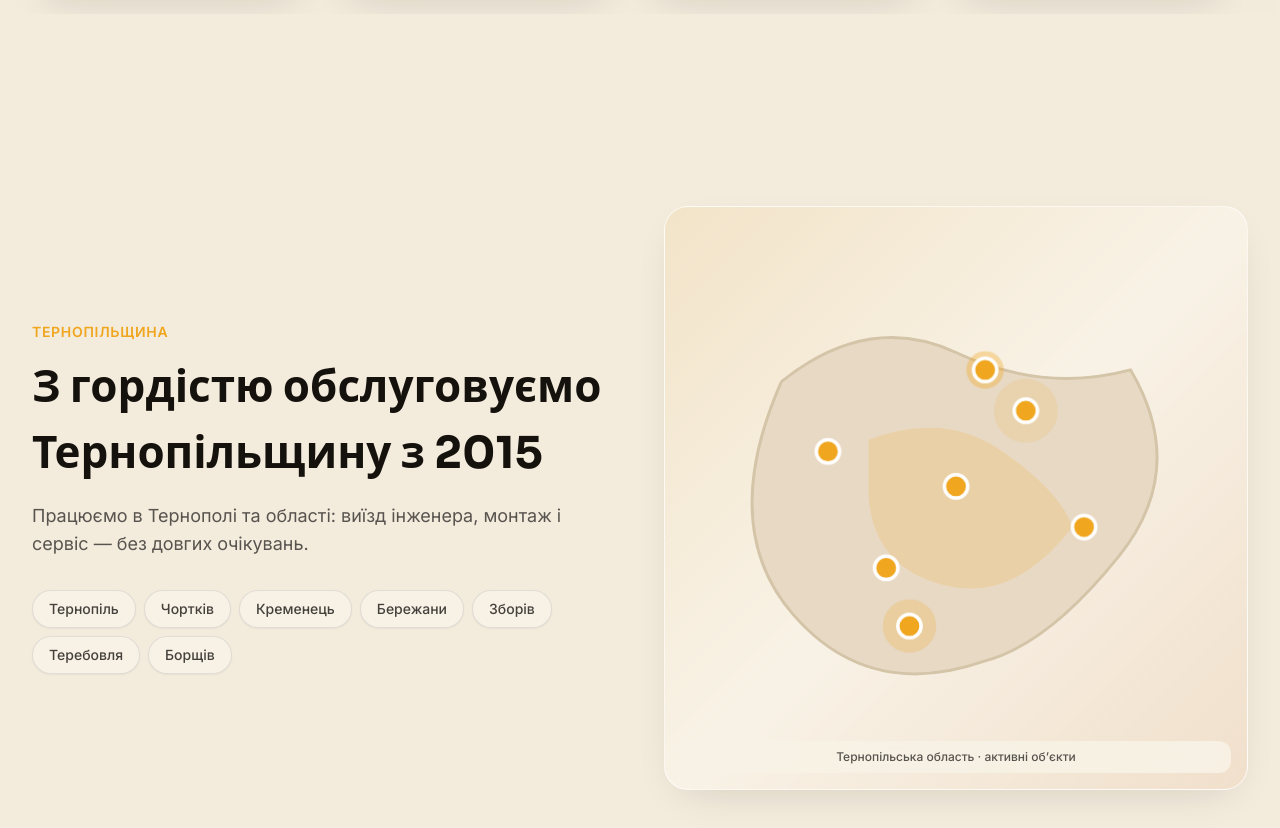
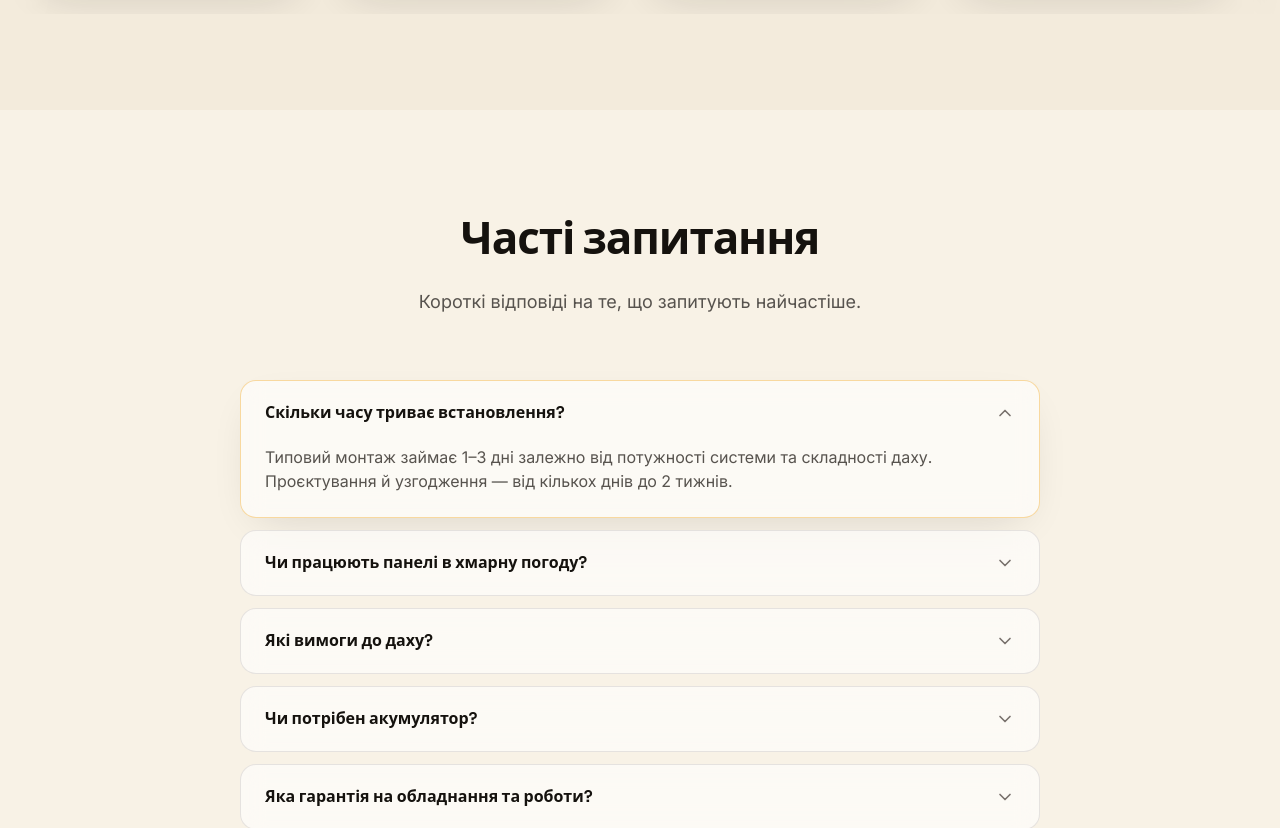
Before and after one commit to OleksandrShchur/SolarEnergy, a React (Vite) app: page / in a window 1280 px wide. Shown: the part 4974-5802 px from the top of the page. Built offline with nearby package versions, Linux system fonts and the light colour scheme.

Commit message:
remove service area section

```diff
--- a/src/App.tsx
+++ b/src/App.tsx
@@ -6,7 +6,6 @@ import { FinalCTA } from './sections/FinalCTA'
 import { Hero } from './sections/Hero'
 import { HowItWorks } from './sections/HowItWorks'
 import { SavingsCalculator } from './sections/SavingsCalculator'
-import { ServiceArea } from './sections/ServiceArea'
 import { Technology } from './sections/Technology'
 import { Testimonials } from './sections/Testimonials'
 import { WhySolar } from './sections/WhySolar'
@@ -22,7 +21,6 @@ export default function App() {
         <SavingsCalculator />
         <Technology />
         <Testimonials />
-        <ServiceArea />
         <FAQ />
         <FinalCTA />
       </main>
--- a/src/content/site.ts
+++ b/src/content/site.ts
@@ -214,15 +214,6 @@ export const testimonials = {
   ],
 }
 
-export const serviceArea = {
-  title: 'Тернопільщина',
-  headline: 'З гордістю обслуговуємо Тернопільщину з 2015',
-  description:
-    'Працюємо в Тернополі та області: виїзд інженера, монтаж і сервіс — без довгих очікувань.',
-  cities: ['Тернопіль', 'Чортків', 'Кременець', 'Бережани', 'Зборів', 'Теребовля', 'Борщів'],
-  mapCaption: 'Тернопільська область · активні обʼєкти',
-}
-
 export const faq = {
   title: 'Часті запитання',
   subtitle: 'Короткі відповіді на те, що запитують найчастіше.',
--- a/src/index.css
+++ b/src/index.css
@@ -127,21 +127,3 @@
     }
   }
 }
-
-@keyframes pin-pulse {
-  0%,
-  100% {
-    transform: scale(1);
-    opacity: 0.35;
-  }
-  50% {
-    transform: scale(2.15);
-    opacity: 0;
-  }
-}
-
-.pin-pulse {
-  transform-box: fill-box;
-  transform-origin: center;
-  animation: pin-pulse 2.8s ease-out infinite;
-}
--- a/src/sections/ServiceArea.tsx
+++ /dev/null
@@ -1,83 +0,0 @@
-import { serviceArea } from '../content/site'
-import { Container } from '../components/layout/Container'
-import { FadeIn } from '../components/ui/FadeIn'
-
-const pins = [
-  { x: 50, y: 48, label: 'Тернопіль' },
-  { x: 38, y: 62, label: 'Чортків' },
-  { x: 62, y: 35, label: 'Кременець' },
-  { x: 28, y: 42, label: 'Бережани' },
-  { x: 55, y: 28, label: 'Зборів' },
-  { x: 72, y: 55, label: 'Теребовля' },
-  { x: 42, y: 72, label: 'Борщів' },
-]
-
-export function ServiceArea() {
-  return (
-    <section id="service-area" className="bg-surface py-16 sm:py-20 md:py-24">
-      <Container className="grid items-center gap-10 sm:gap-12 lg:grid-cols-2">
-        <div>
-          <FadeIn>
-            <p className="text-sm font-semibold uppercase tracking-wider text-primary">
-              {serviceArea.title}
-            </p>
-            <h2 className="mt-3 text-fluid-section font-bold text-slate-ink">
-              {serviceArea.headline}
-            </h2>
-            <p className="mt-4 text-base text-stone-600 md:text-lg">{serviceArea.description}</p>
-          </FadeIn>
-
-          <FadeIn delay={0.12}>
-            <ul className="mt-8 flex flex-wrap gap-2">
-              {serviceArea.cities.map((city) => (
-                <li
-                  key={city}
-                  className="rounded-full border border-stone-300/70 bg-cream px-4 py-2 text-sm font-medium text-stone-700 shadow-sm transition-colors hover:border-primary hover:text-primary"
-                >
-                  {city}
-                </li>
-              ))}
-            </ul>
-          </FadeIn>
-        </div>
-
-        <FadeIn y={20}>
-          <div className="relative aspect-square overflow-hidden rounded-3xl border border-white/70 bg-gradient-to-br from-primary/10 via-cream to-secondary/10 shadow-soft">
-            <svg viewBox="0 0 100 100" className="h-full w-full" aria-hidden>
-              <path
-                d="M20,30 Q35,18 50,25 T80,28 Q90,45 78,60 T55,78 Q35,85 22,70 T20,30"
-                fill="#E8D9C4"
-                stroke="#D4C4A8"
-                strokeWidth="0.5"
-              />
-              <path
-                d="M35,40 Q48,35 58,42 T70,55 Q60,68 48,65 T35,50 Z"
-                fill="#F0A61F"
-                opacity="0.18"
-              />
-              {pins.map((pin, index) => (
-                <g key={pin.label}>
-                  {index % 2 === 0 ? (
-                    <circle
-                      className="pin-pulse"
-                      cx={pin.x}
-                      cy={pin.y}
-                      r="3.2"
-                      fill="#F0A61F"
-                      opacity="0.28"
-                      style={{ animationDelay: `${index * 0.35}s` }}
-                    />
-                  ) : null}
-                  <circle cx={pin.x} cy={pin.y} r="2" fill="#F0A61F" stroke="#fff" strokeWidth="0.6" />
-                </g>
-              ))}
-            </svg>
-            <p className="absolute bottom-4 left-4 right-4 rounded-xl bg-cream/90 px-3 py-2 text-center text-xs font-medium text-stone-600 backdrop-blur">
-              {serviceArea.mapCaption}
-            </p>
-          </div>
-        </FadeIn>
-      </Container>
-    </section>
-  )
-}
```
